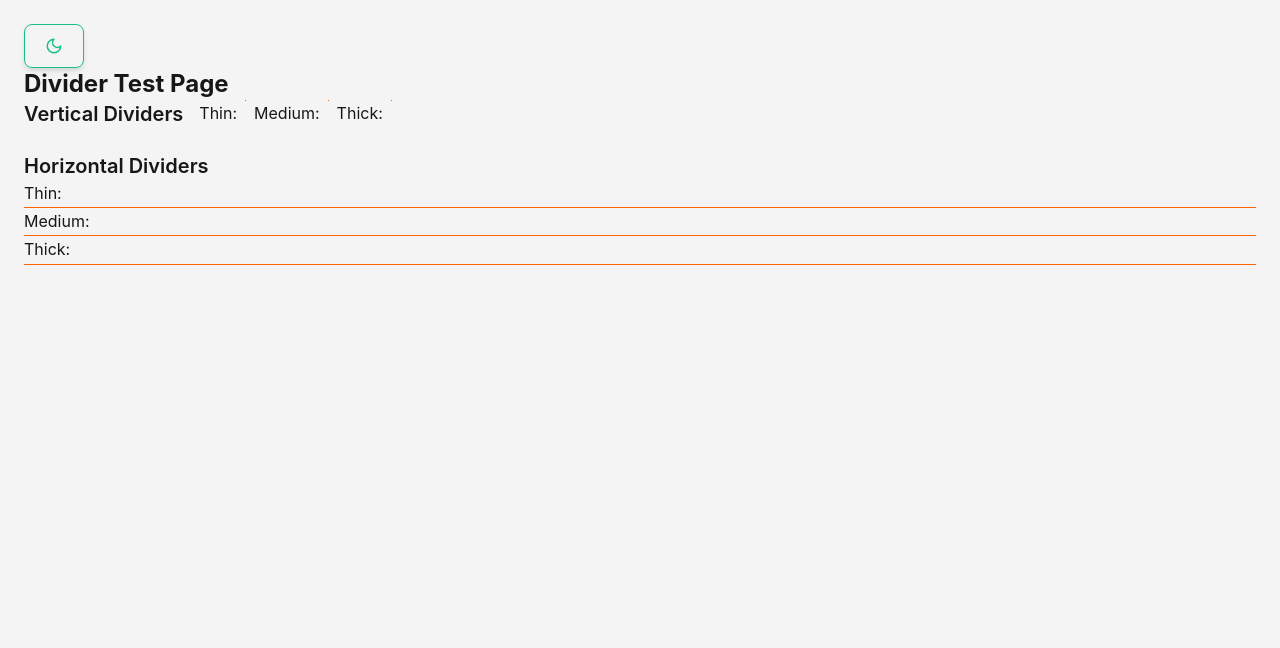
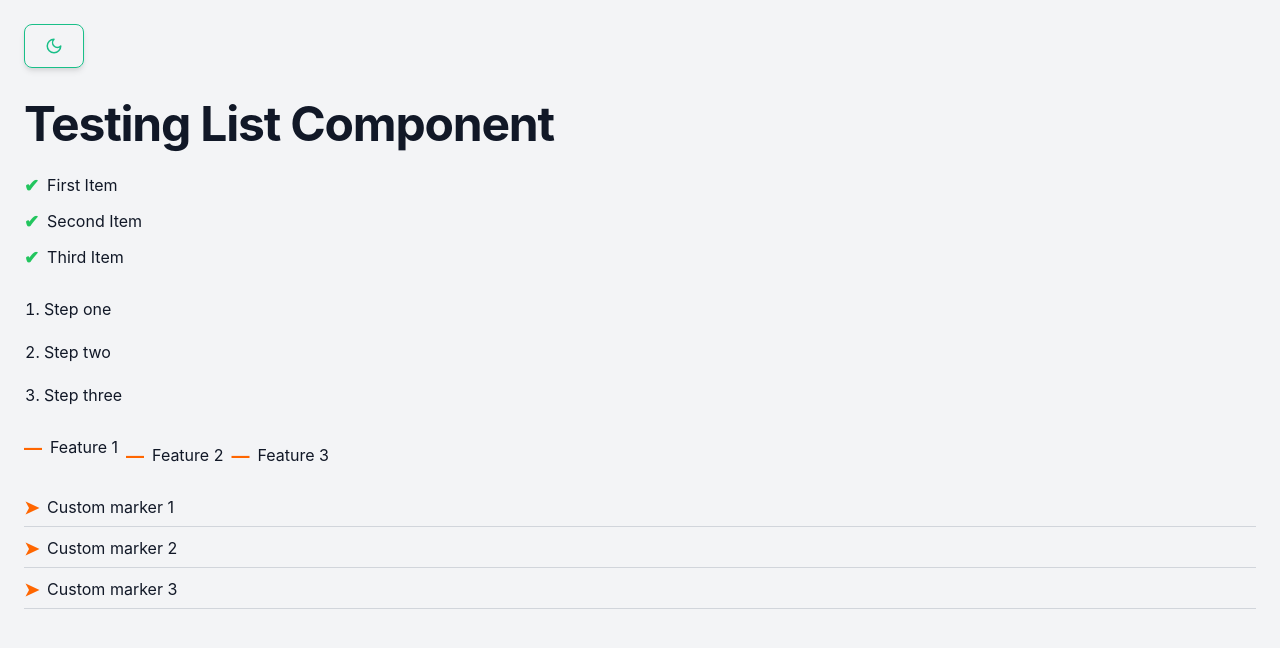
Before and after one commit to Joeteck/my_portfolio_24, a Next.js app: page /joeteck in a window 1280 px wide. Shown: the top 648 px of the page. Built offline with nearby package versions, Linux system fonts and the light colour scheme.

Commit message:
Divider bug fix and List Component

```diff
--- a/src/app/joeteck/page.tsx
+++ b/src/app/joeteck/page.tsx
@@ -1,14 +1,18 @@
 "use client";
 
+import dynamic from "next/dynamic";
 import { useState, useEffect } from "react";
-import { Divider } from "@/components/globals/typography/Divider";
-import ThemeSwitch from "@/components/globals/ui/ThemeSwitch";
+import { Heading } from "@/components/globals/typography/Headings"; // Adjust the import path as needed
+import { List } from "@/components/globals/typography/Lists"; // Adjust the import path as needed
+
+const ThemeSwitch = dynamic(() => import("@/components/globals/ui/ThemeSwitch"), { ssr: false });
 
 const TestingPage = () => {
     const [theme, setTheme] = useState("");
 
     useEffect(() => {
-        const savedTheme = localStorage.getItem("theme") ||
+        const savedTheme =
+            localStorage.getItem("theme") ||
             (window.matchMedia("(prefers-color-scheme: dark)").matches ? "dark" : "light");
         setTheme(savedTheme);
     }, []);
@@ -23,34 +27,40 @@ const TestingPage = () => {
     }, [theme]);
 
     return (
-        <div className="min-h-screen p-6 pb-32">
+        <div className="min-h-screen p-6 pb-32 bg-gray-100 dark:bg-gray-900 text-gray-900 dark:text-gray-100">
             <ThemeSwitch setTheme={setTheme} theme={theme} />
 
-            <h1 className="text-2xl font-bold">Divider Test Page</h1>
+            <div className="mt-8 space-y-6">
+                <Heading variant="title">Testing List Component</Heading>
 
-            {/* Vertical Dividers */}
-            <section className="h-full w-full flex gap-4 items-center">
-                <h2 className="text-xl font-semibold">Vertical Dividers</h2>
-                <div className="flex gap-2">
-                    <p>Thin:</p>
-                    <Divider thickness="thin" orientation="vertical"  color="primary" />
-                    <p>Medium:</p>
-                    <Divider  thickness="medium" orientation="vertical" color="secondary" />
-                    <p>Thick:</p>
-                    <Divider  thickness="thick" orientation="vertical" color="muted" />
-                </div>
-            </section>
+                {/* Unordered List */}
+                <List variant="unordered" marker="check" markerClassName="text-green-500 text-lg font-bold">
+                    <li>First Item</li>
+                    <li>Second Item</li>
+                    <li>Third Item</li>
+                </List>
 
-            {/* Horizontal Dividers */}
-            <section className="h-full w-full">
-                <h2 className="text-xl font-semibold mt-6">Horizontal Dividers</h2>
-                <p>Thin:</p>
-                <Divider thickness="thin" orientation="horizontal" color="primary" />
-                <p>Medium:</p>
-                <Divider orientation="horizontal" thickness="medium" color="secondary" />
-                <p>Thick:</p>
-                <Divider orientation="horizontal" thickness="thick" color="muted" />
-            </section>
+                {/* Ordered List */}
+                <List variant="ordered" spacing="loose" >
+                    <li>Step one</li>
+                    <li>Step two</li>
+                    <li>Step three</li>
+                </List>
+
+                {/* Inline List */}
+                <List variant="inline" marker="dash" markerClassName="text-secondary text-lg font-bold">
+                    <li>Feature 1</li>
+                    <li>Feature 2</li>
+                    <li>Feature 3</li>
+                </List>
+
+                {/* Custom Marker List */}
+                <List variant="unordered" marker="➤" divided markerClassName="text-secondary text-lg font-bold">
+                    <li>Custom marker 1</li>
+                    <li>Custom marker 2</li>
+                    <li>Custom marker 3</li>
+                </List>
+            </div>
         </div>
     );
 };
--- a/src/app/layout.tsx
+++ b/src/app/layout.tsx
@@ -13,7 +13,7 @@ export default function RootLayout({
   children: React.ReactNode;
 }>) {
   return (
-    <html lang="en" suppressHydrationWarning>
+    <html lang="en">
       <head>
         {/* Load Roboto and Roboto Mono from Google Fonts */}
         <link
@@ -21,8 +21,8 @@ export default function RootLayout({
           href="https://fonts.googleapis.com/css2?family=Roboto:wght@400;500;700&family=Roboto+Mono:wght@400;500&display=swap"
         />
       </head>
-      <body className="font-sans bg-background text-foreground">
-        <Providers>
+      <body className="font-sans bg-background text-foreground" suppressHydrationWarning>
+      <Providers>
           {children}
         </Providers>
       </body>
--- a/src/components/globals/typography/Divider.tsx
+++ b/src/components/globals/typography/Divider.tsx
@@ -1,27 +1,13 @@
-import { cn } from "@/utils/cn";
+import { cn } from "@/utils/cn"; // Ensure you're using the cn utility for merging classes
 
 interface DividerProps {
-    orientation?: "horizontal" | "vertical";
-    thickness?: "thin" | "medium" | "thick";
-    color?: "primary" | "secondary" | "muted";
     className?: string;
 }
 
-export function Divider({
-    orientation = "vertical",
-    thickness = "thick",
-    color = "primary",
-    className,
-}: DividerProps) {
-    return (
-        <div
-            className={cn(
-                "divider",
-                `divider-${orientation}`,
-                `divider-${thickness}`,
-                `divider-${color}`,
-                className
-            )}
-        />
-    );
+export function HorizontalDivider({ className }: DividerProps) {
+    return <div className={cn("w-full", className)} />;
 }
+
+export function VerticalDivider({ className }: DividerProps) {
+    return <div className={cn("h-full", className)} />;
+}
--- a/src/components/globals/typography/Headings.tsx
+++ b/src/components/globals/typography/Headings.tsx
@@ -0,0 +1,82 @@
+import { cn } from "@/utils/cn";
+
+interface HeadingProps extends React.HTMLAttributes<HTMLHeadingElement> {
+    variant?: "title" | "subtitle" | "sectionTitle" | "caption" | "label";
+    weight?: "light" | "normal" | "medium" | "bold" | "extrabold";
+    align?: "left" | "center" | "right";
+    uppercase?: boolean;
+    muted?: boolean;
+    gradient?: boolean;
+    underline?: boolean;
+    overline?: boolean;
+    strikethrough?: boolean;
+    shadow?: boolean;
+    glow?: boolean;
+    code?: boolean; // Use monospaced font
+}
+
+export function Heading({
+    variant = "title",
+    weight = "bold",
+    align = "left",
+    uppercase = false,
+    muted = false,
+    gradient = false,
+    underline = false,
+    overline = false,
+    strikethrough = false,
+    shadow = false,
+    glow = false,
+    code = false,
+    className,
+    ...props
+}: HeadingProps) {
+    const baseStyles = "tracking-tight";
+
+    const variantStyles = {
+        title: "text-4xl md:text-5xl",
+        subtitle: "text-2xl md:text-3xl",
+        sectionTitle: "text-xl md:text-2xl",
+        caption: "text-sm md:text-base",
+        label: "text-xs md:text-sm uppercase font-medium",
+    };
+
+    const weightStyles = {
+        light: "font-light",
+        normal: "font-normal",
+        medium: "font-medium",
+        bold: "font-bold",
+        extrabold: "font-extrabold",
+    };
+
+    const alignStyles = {
+        left: "text-left",
+        center: "text-center",
+        right: "text-right",
+    };
+
+    return (
+        <h2
+            className={cn(
+                baseStyles,
+                variantStyles[variant],
+                weightStyles[weight],
+                alignStyles[align],
+                uppercase && "uppercase",
+                muted && "text-muted-foreground",
+                gradient &&
+                "bg-[linear-gradient(45deg,_#1BBB8B,_#1BBB8B,_#FFA500)] bg-clip-text text-transparent",
+                gradient &&
+                // "bg-[linear-gradient(45deg,_var(--tw-gradient-stops))] from-primary via-secondary to-accent bg-clip-text text-transparent",
+                            underline && "underline",
+                overline && "overline",
+                strikethrough && "line-through",
+                shadow && "shadow-md",
+                glow && "text-shadow-glow",
+                code && "font-mono",
+                className
+            )}
+            {...props}
+        />
+    );
+}
--- a/src/components/globals/typography/Lists.tsx
+++ b/src/components/globals/typography/Lists.tsx
@@ -0,0 +1,83 @@
+import { cn } from "@/utils/cn";
+import React from "react";
+
+interface ListProps extends React.HTMLAttributes<HTMLUListElement> {
+    variant?: "unordered" | "ordered" | "inline";
+    marker?: "default" | "dash" | "check" | "arrow" | "none" | React.ReactNode;
+    markerClassName?: string;
+    spacing?: "tight" | "normal" | "loose";
+    align?: "left" | "center" | "right";
+    divided?: boolean;
+    muted?: boolean;
+}
+
+export function List({
+    variant = "unordered",
+    marker = "none", // Default to "none" to avoid unintended markers
+    markerClassName = "",
+    spacing = "normal",
+    align = "left",
+    divided = false,
+    muted = false,
+    className,
+    children,
+    ...props
+}: ListProps) {
+    const variantStyles = {
+        unordered: "list-none", // Removes default bullets
+        ordered: "list-decimal pl-5", // Uses native numbering for ordered lists
+        inline: "flex flex-wrap gap-2 item-center",
+    };
+
+    const spacingStyles = {
+        tight: "space-y-1",
+        normal: "space-y-2",
+        loose: "space-y-4",
+    };
+
+    const alignStyles = {
+        left: "text-left",
+        center: "text-center",
+        right: "text-right",
+    };
+
+    return (
+        <ul
+            className={cn(
+                variantStyles[variant],
+                spacingStyles[spacing],
+                alignStyles[align],
+                muted && "text-muted-foreground",
+                className
+            )}
+            {...props}
+        >
+            {children &&
+                React.Children.map(children, (child, index) => (
+                    <li
+                        key={index}
+                        className={cn(
+                            "flex items-start gap-2",
+                            divided && "border-b border-gray-300 dark:border-gray-700 pb-1"
+                        )}
+                    >
+                        {/* Marker Handling - Only show if a custom marker is set */}
+                        {marker !== "none" && marker !== "default" && (
+                            typeof marker === "string" && ["dash", "check", "arrow"].includes(marker) ? (
+                                <span className={cn("shrink-0", markerClassName)}>
+                                    {marker === "dash" && "—"}
+                                    {marker === "check" && "✔"}
+                                    {marker === "arrow" && "➝"}
+                                </span>
+                            ) : (
+                                <span className={cn("shrink-0", markerClassName)}>
+                                    {typeof marker === "string" ? marker : marker}
+                                </span>
+                            )
+                        )}
+                        {child}
+                    </li>
+                ))}
+        </ul>
+    );
+}
--- a/src/styles/globals.css
+++ b/src/styles/globals.css
@@ -59,6 +59,10 @@
   /* Custom shadows */
   .shadow-custom { box-shadow: var(--shadow-custom); }
   .shadow-custom-dark { box-shadow: var(--shadow-custom-dark); }
+
+  .text-shadow-glow {
+    text-shadow: 0 0 8px rgba(255, 255, 255, 0.8);
+  }
 }
 
 /* Button Variations */
@@ -509,43 +513,92 @@
 
 /* Dividers */
 @layer components {
-  .divider {
-    @apply bg-secondary h-px w-px;
+  /* Fading Edge Effect */
+  .divider-fade {
+    position: relative;
+    overflow: hidden;
 }
 
-  /* Orientation */
-  .divider-horizontal {
-    @apply w-full h-px;  /* Default to thin */
+.divider-fade::before,
+.divider-fade::after {
+    content: "";
+    position: absolute;
+    background: linear-gradient(to right, transparent, currentColor);
 }
 
-  .divider-vertical {
-    @apply h-48 w-px;  /* Default to thin */
+/* Horizontal Fade */
+.divider-fade.h-px::before,
+.divider-fade.h-px::after {
+    width: 20%;
+    height: 100%;
 }
 
-  /* Thickness */
-  .divider-thin {
-    @apply h-px w-px;
+.divider-fade.h-px::before {
+    left: 0;
 }
 
-  .divider-medium {
-    @apply h-1 w-1;
+.divider-fade.h-px::after {
+    right: 0;
+    transform: rotate(180deg);
 }
 
-  .divider-thick {
-    @apply h-2 w-2;
+/* Vertical Fade */
+.divider-fade.w-px::before,
+.divider-fade.w-px::after {
+    height: 20%;
+    width: 100%;
+    background: linear-gradient(to bottom, transparent, currentColor);
 }
 
-  /* Colors */
-  .divider-primary {
-    @apply bg-primary;
+.divider-fade.w-px::before {
+    top: 0;
 }
 
-  .divider-secondary {
-    @apply bg-secondary;
+.divider-fade.w-px::after {
+    bottom: 0;
+    transform: rotate(180deg);
 }
 
-  .divider-muted {
-    @apply bg-gray-400;
+
+  /* Dashed Divider */
+  .divider-dashed {
+    border-top: 1px dashed currentColor;
+    border-left: 1px dashed currentColor;
+    background: none !important;
+}
+
+  /* Dotted Divider */
+  .divider-dotted {
+    border: 1px dotted currentColor;
+    background: none !important;
+}
+
+
+  /* Glowing Divider */
+  .divider-glow {
+    position: relative;
+    box-shadow: 0 0 8px currentColor;
+}
+
+  /* Gradient Divider */
+  .divider-gradient {
+      background: linear-gradient(to right, var(--tw-gradient-stops));
+  }
+
+  /* Animated Pulse */
+  @keyframes pulse {
+      0% {
+          opacity: 1;
+      }
+      50% {
+          opacity: 0.5;
+      }
+      100% {
+          opacity: 1;
+      }
+  }
+  .divider-pulse {
+      animation: pulse 1.5s infinite ease-in-out;
   }
 }
 
```
Lines whose indentation alone changed are shown as unchanged.
